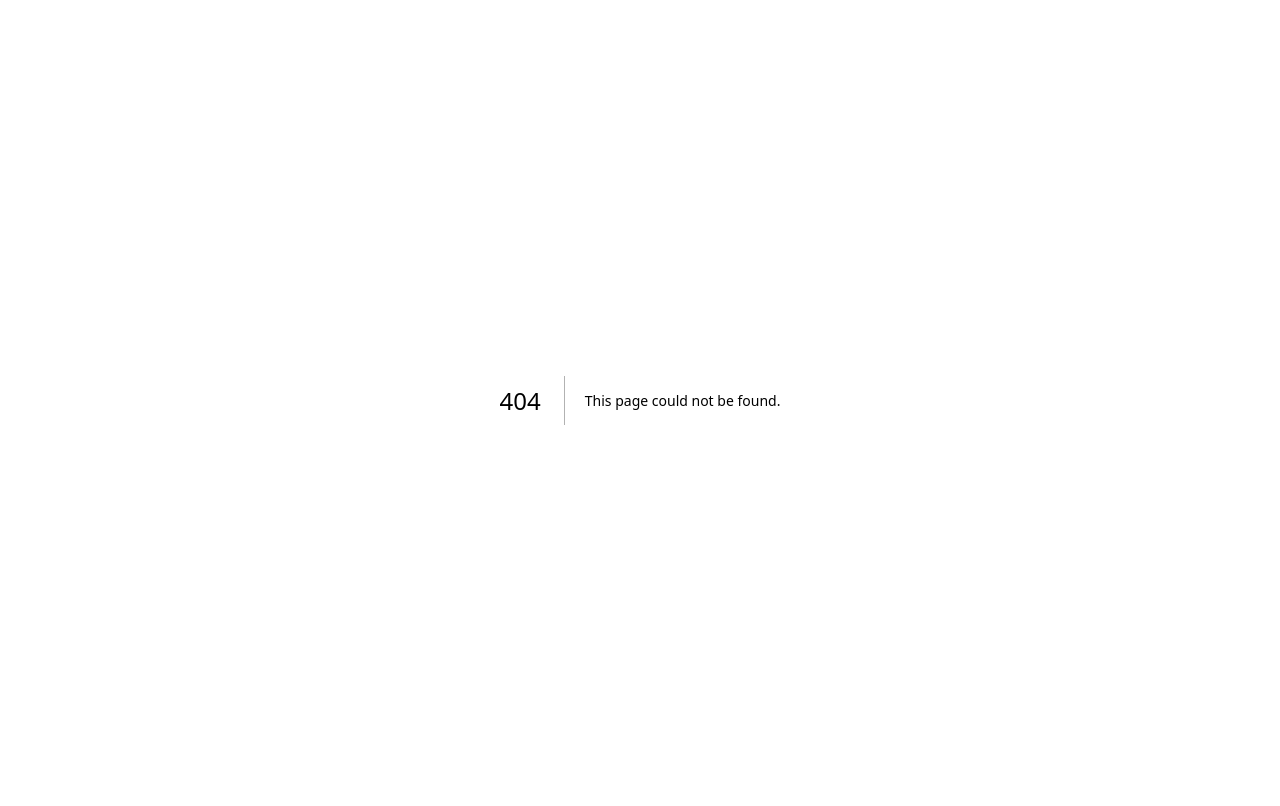
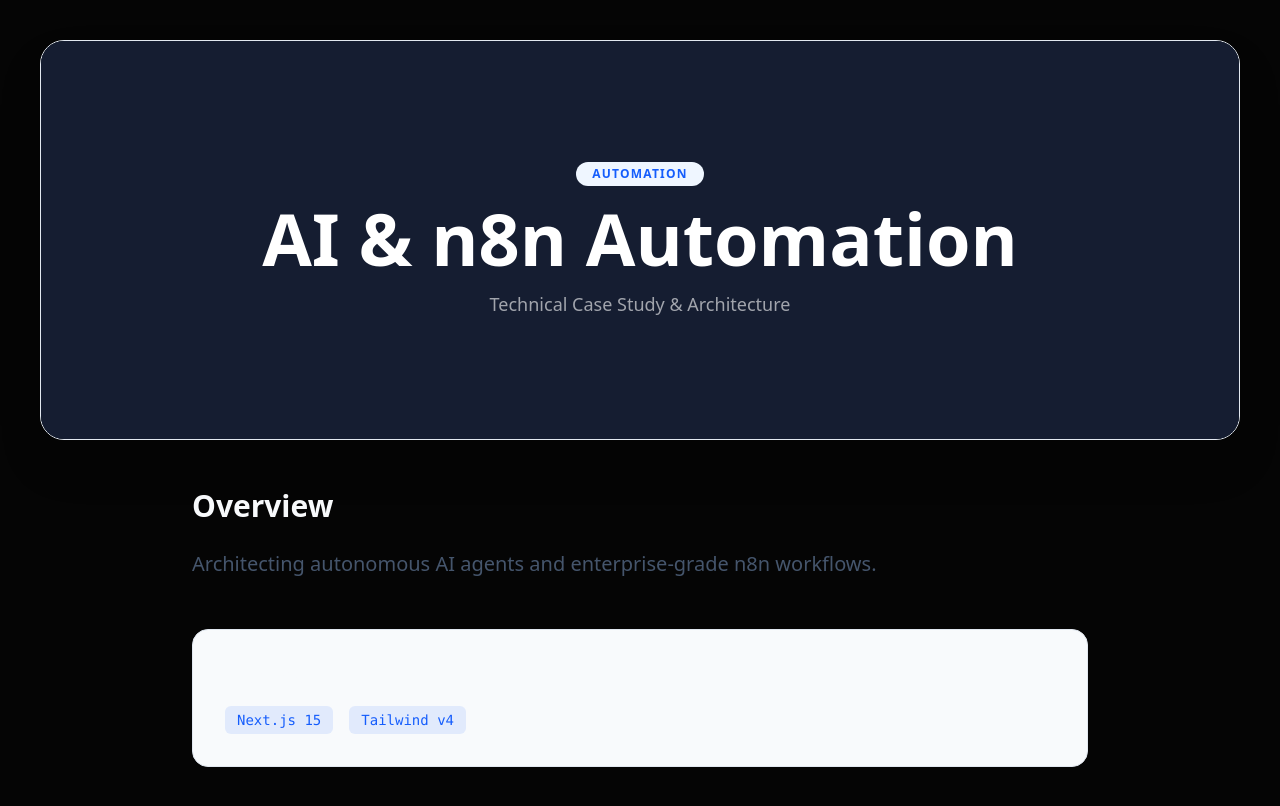
Before and after one commit to HashamFarhat/hasham-portfolio, a Next.js app: page /project/automation in a window 1280 px wide. Before the commit this address had no page. Built offline with nearby package versions, Linux system fonts and the light colour scheme.

Commit message:
fix: exported projects data for dynamic routing

```diff
--- /dev/null
+++ b/app/project/[id]/page.tsx
@@ -0,0 +1,43 @@
+import { projects } from "@/components/ProjectGrid";
+import { notFound } from "next/navigation";
+
+export default function ProjectPage({ params }: { params: { id: string } }) {
+  // Find the specific project based on the URL
+  const project = projects.find((p) => p.id === params.id);
+
+  if (!project) return notFound();
+
+  return (
+    <main className="min-h-screen bg-background p-10">
+      {/* Banner Section with Dynamic Glow */}
+      <div className={`relative h-[400px] w-full rounded-3xl overflow-hidden mb-12 border border-slate-200 dark:border-white/10 shadow-2xl`}>
+         {/* Theme Overlay based on project color */}
+         <div className="absolute inset-0 bg-slate-900/60 z-10 flex flex-col items-center justify-center text-center p-6">
+            <span className={`px-4 py-1 rounded-full text-xs font-bold uppercase tracking-widest mb-4 ${project.accent}`}>
+              {project.tag}
+            </span>
+            <h1 className="text-5xl md:text-7xl font-black text-white mb-4">{project.title}</h1>
+            <p className="text-white/60 text-lg max-w-xl">Technical Case Study & Architecture</p>
+         </div>
+         {/* Placeholder for actual theme picture */}
+         <div className="bg-slate-800 w-full h-full" />
+      </div>
+
+      <div className="max-w-4xl mx-auto">
+        <h2 className="text-3xl font-bold mb-6 text-foreground">Overview</h2>
+        <p className="text-xl text-slate-600 dark:text-slate-400 leading-relaxed mb-12">
+          {project.desc}
+        </p>
+
+        {/* Detail section for HF Creatives */}
+        <div className="p-8 rounded-2xl bg-slate-50 dark:bg-white/5 border border-slate-200 dark:border-white/10">
+          <h3 className="text-xl font-bold mb-4">Tech Stack</h3>
+          <div className="flex gap-4">
+            <span className="px-3 py-1 bg-blue-600/10 text-blue-600 rounded-md text-sm font-mono">Next.js 15</span>
+            <span className="px-3 py-1 bg-blue-600/10 text-blue-600 rounded-md text-sm font-mono">Tailwind v4</span>
+          </div>
+        </div>
+      </div>
+    </main>
+  );
+}
--- a/components/ProjectGrid.tsx
+++ b/components/ProjectGrid.tsx
@@ -2,45 +2,61 @@
 import { motion } from "framer-motion";
 import { Zap, Globe, Activity, Smartphone, ShieldCheck, ArrowUpRight } from "lucide-react";
 
-export const ProjectGrid = () => {
-  const projects = [
+// FIX 1: Exporting the array so app/project/[id]/page.tsx can see it
+export const projects = [
   {
+    id: "automation", // Unique ID for routing
     title: "AI & n8n Automation",
     tag: "Automation",
     icon: <Zap size={24} />,
     desc: "Architecting autonomous AI agents and enterprise-grade n8n workflows.",
-      link: "https://github.com/HashamFarhat" // Replace with actual repo link
+    link: "/project/automation", // Dynamic internal link
+    accent: "text-blue-600 bg-blue-50 dark:bg-blue-900/20 border-blue-200 dark:border-blue-800",
+    glow: "group-hover:shadow-blue-500/20"
   },
   {
+    id: "marketing",
     title: "YouTube Automation",
     tag: "Marketing",
     icon: <Globe size={24} />,
     desc: "Strategic channel growth (HF Creepspace) via AI-driven pipelines.",
-      link: "https://github.com/HashamFarhat"
+    link: "/project/marketing",
+    accent: "text-red-600 bg-red-50 dark:bg-red-900/20 border-red-200 dark:border-red-800",
+    glow: "group-hover:shadow-red-500/20"
   },
   {
+    id: "software",
     title: "Smart Health Tracker",
-      tag: "Software",
+    tag: "Software Engineering",
     icon: <Activity size={24} />,
     desc: "Full-stack web app with automated pill reminders and metric tracking.",
-      link: "https://github.com/HashamFarhat"
+    link: "/project/software",
+    accent: "text-emerald-600 bg-emerald-50 dark:bg-emerald-900/20 border-emerald-200 dark:border-emerald-800",
+    glow: "group-hover:shadow-emerald-500/20"
   },
   {
+    id: "mobile",
     title: "Mobile Architecture",
     tag: "App Dev",
     icon: <Smartphone size={24} />,
     desc: "Engineering high-performance Android & iOS solutions using React Native.",
-      link: "https://github.com/HashamFarhat"
+    link: "/project/mobile",
+    accent: "text-purple-600 bg-purple-50 dark:bg-purple-900/20 border-purple-200 dark:border-purple-800",
+    glow: "group-hover:shadow-purple-500/20"
   },
   {
-      title: "AI-Based Safety System",
-      tag: "IoT",
+    id: "iot",
+    title: "AI Safety System",
+    tag: "IoT & AI",
     icon: <ShieldCheck size={24} />,
     desc: "University project utilizing sensor integration for gas/fire detection.",
-      link: "https://github.com/HashamFarhat"
+    link: "/project/iot",
+    accent: "text-orange-600 bg-orange-50 dark:bg-orange-900/20 border-orange-200 dark:border-orange-800",
+    glow: "group-hover:shadow-orange-500/20"
   }
 ];
 
+export const ProjectGrid = () => {
   return (
     <section id="work" className="max-w-7xl mx-auto px-6 py-24 bg-background">
       <div className="grid grid-cols-1 md:grid-cols-2 lg:grid-cols-3 gap-8">
@@ -48,39 +64,35 @@ export const ProjectGrid = () => {
           <motion.a
             key={i}
             href={project.link}
-            target="_blank"
-            rel="noopener noreferrer"
             whileHover={{ y: -12 }}
-            // FIX: Added shadows and higher contrast borders for light mode
-            className="group relative p-10 rounded-[2.5rem] bg-white dark:bg-white/5 border border-slate-300 dark:border-white/10 transition-all duration-500 flex flex-col justify-between min-h-[420px] shadow-sm hover:shadow-xl hover:shadow-blue-500/10"
+            className={`group relative p-10 rounded-[2.5rem] bg-white dark:bg-white/5 border border-slate-300 dark:border-white/10 transition-all duration-500 flex flex-col justify-between min-h-105 shadow-sm hover:shadow-2xl ${project.glow}`}
           >
             <div>
               <div className="flex justify-between items-center mb-8">
-                <span className="text-[10px] font-mono font-bold uppercase tracking-widest px-3 py-1 bg-slate-100 dark:bg-white/10 rounded-full text-slate-600 dark:text-slate-400">
+                <span className={`text-[10px] font-bold uppercase tracking-widest px-4 py-1.5 rounded-full border ${project.accent}`}>
                   {project.tag}
                 </span>
-                <div className="text-blue-600 dark:text-blue-400 opacity-80 group-hover:opacity-100 transition-opacity">
+                <div className={`${project.accent.split(' ')[0]} opacity-80 group-hover:opacity-100 transition-opacity`}>
                   {project.icon}
                 </div>
               </div>
 
-              {/* FIX: Darker text for better readability (No more blurry look) */}
-              <h3 className="text-3xl font-bold tracking-tight mb-4 text-slate-900 dark:text-white group-hover:text-blue-600 dark:group-hover:text-blue-400 transition-colors">
+              <h3 className="text-3xl font-extrabold tracking-tight mb-4 text-slate-900 dark:text-white leading-tight">
                 {project.title}
               </h3>
-              <p className="text-slate-700 dark:text-slate-400 leading-relaxed font-normal">
+              <p className="text-slate-700 dark:text-slate-300 leading-relaxed font-semibold opacity-90">
                 {project.desc}
               </p>
             </div>
 
             <div className="mt-8 flex items-center justify-between">
               <div className="flex items-center gap-3">
-                <div className="h-0.5 w-8 bg-blue-600 rounded-full group-hover:w-12 transition-all duration-500" />
-                <span className="text-[10px] font-bold uppercase tracking-tighter text-slate-900 dark:text-white opacity-0 group-hover:opacity-100 transition-all">
-                  View Repository
+                <div className="h-1 w-10 bg-blue-600 rounded-full group-hover:w-16 transition-all duration-500" />
+                <span className="text-xs font-black uppercase tracking-tighter text-slate-900 dark:text-white">
+                  View Case Study
                 </span>
               </div>
-              <ArrowUpRight size={18} className="text-slate-400 group-hover:text-blue-600 transition-colors" />
+              <ArrowUpRight size={20} className="text-slate-400 group-hover:text-blue-600 transition-colors" />
             </div>
           </motion.a>
         ))}
```
Lines whose indentation alone changed are shown as unchanged.
